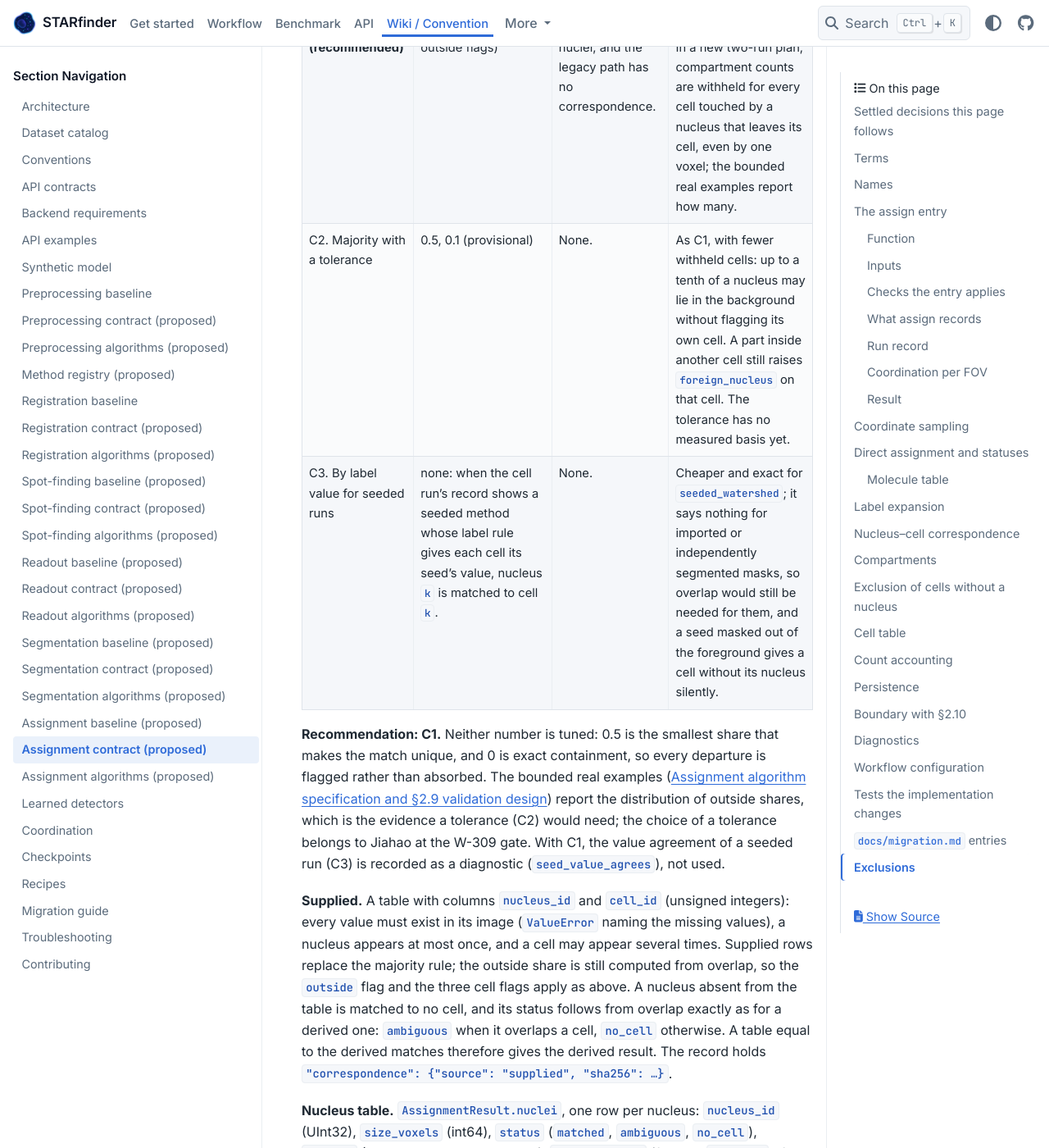
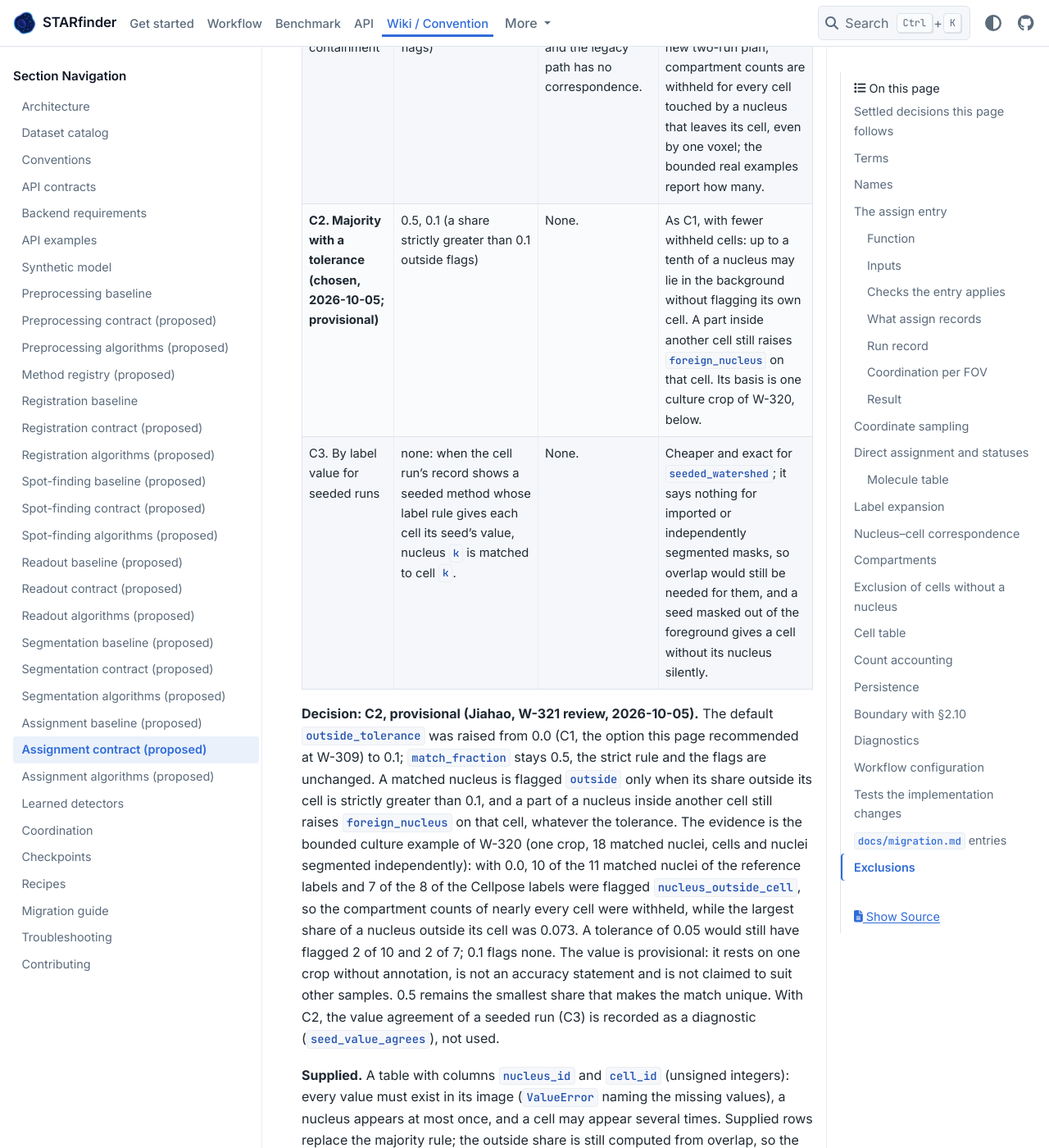
Before and after one commit to wanglab-broad/starfinder, a Sphinx documentation site: the page built from docs/assignment-contract.md, in a window 1280 px wide and 1400 px high, scrolled down 16580 px. Shown: the whole window at 82% size. Built offline with Sphinx 7.4.7 and the PyData theme 0.15.4, drawn with Linux system fonts in a browser that asks for light colours; some of the changed text lies outside the part shown.

Commit message:
feat(w-334): change the default nucleus–cell correspondence to option…
The default `CorrespondenceConfig.outside_tolerance` is now 0.1 (option
C2); `match_fraction` stays 0.5, and the strict `>` rule and the flags
are unchanged. The workflow schema gives both defaults, and an omitted
or partial `correspondence` block falls back to the new default without
any code change. The default is updated in all the pages the issue
names: the contract (C2 marked as chosen on 2026-10-05, provisional,
with the W-320 evidence), the algorithms page (the "Parameters" text,
row A8 and the A8 implemented-checks row), the workflow configuration
page, the API page, and a new …

Linear-Issue: W-334

````diff
--- a/docs/api/assignment.rst
+++ b/docs/api/assignment.rst
@@ -40,8 +40,8 @@ each molecule records ``in_expansion`` and ``original_cell_id``.
 
 With nuclei, :py:func:`~starfinder.assignment.match_nuclei` relates each nucleus to the
 cell holding more than ``match_fraction`` of its voxels
-(:py:class:`~starfinder.assignment.CorrespondenceConfig`, 0.5 and exact containment by
-default) and flags ``several_nuclei``, ``ambiguous_nucleus``, ``nucleus_outside_cell`` and
+(:py:class:`~starfinder.assignment.CorrespondenceConfig`; by default ``match_fraction`` 0.5
+and ``outside_tolerance`` 0.1, a provisional value) and flags ``several_nuclei``, ``ambiguous_nucleus``, ``nucleus_outside_cell`` and
 ``foreign_nucleus``; nothing is repaired. A cell's correspondence is one of
 ``CELL_CORRESPONDENCE`` and its compartments one of ``COMPARTMENT_STATES``: nuclear and
 cytoplasmic counts exist only for ``available`` cells and sum to the whole-cell counts;
--- a/docs/assignment-contract.md
+++ b/docs/assignment-contract.md
@@ -141,7 +141,7 @@ class AssignmentConfig:
 @dataclass(frozen=True)
 class CorrespondenceConfig:
     match_fraction: float = 0.5        # a nucleus is matched when one cell holds more than this share
-    outside_tolerance: float = 0.0     # share of a matched nucleus allowed outside its cell
+    outside_tolerance: float = 0.1     # share of a matched nucleus allowed outside its cell (option C2, provisional)
 ```
 
 `assign_molecules` applies the checks below, samples every molecule, derives or validates
@@ -259,7 +259,7 @@ no path):
     "correspondence": {"source": "overlap", "sha256": null}
   },
   "config": {"expansion": {"distance": 0.7776, "unit": "um", "mode": "planar"}, "legacy_pixel_expansion": false,
-             "correspondence": {"match_fraction": 0.5, "outside_tolerance": 0.0},
+             "correspondence": {"match_fraction": 0.5, "outside_tolerance": 0.1},
              "exclude_cells_without_nucleus": true, "exclusion_source": "default",
              "exclusion_rationale": "possible cell residue; not a biological identity"},
   "sampling": {"rule": "floor(c + 0.5)", "sampled_axes": "zyx"},
@@ -513,16 +513,25 @@ and always carries `ambiguous_nucleus`, so its compartments are withheld.
 
 | Option | `match_fraction`, `outside_tolerance` | Effect on the golden digests | Effect on the existing outputs |
 | --- | --- | --- | --- |
-| **C1. Majority and containment (recommended)** | 0.5 (strict majority), 0.0 (any voxel outside flags) | None: the golden test has no nuclei, and the legacy path has no correspondence. | None of today's files has correspondence. In a new two-run plan, compartment counts are withheld for every cell touched by a nucleus that leaves its cell, even by one voxel; the bounded real examples report how many. |
-| C2. Majority with a tolerance | 0.5, 0.1 (provisional) | None. | As C1, with fewer withheld cells: up to a tenth of a nucleus may lie in the background without flagging its own cell. A part inside another cell still raises `foreign_nucleus` on that cell. The tolerance has no measured basis yet. |
+| C1. Majority and containment | 0.5 (strict majority), 0.0 (any voxel outside flags) | None: the golden test has no nuclei, and the legacy path has no correspondence. | None of today's files has correspondence. In a new two-run plan, compartment counts are withheld for every cell touched by a nucleus that leaves its cell, even by one voxel; the bounded real examples report how many. |
+| **C2. Majority with a tolerance (chosen, 2026-10-05; provisional)** | 0.5, 0.1 (a share strictly greater than 0.1 outside flags) | None. | As C1, with fewer withheld cells: up to a tenth of a nucleus may lie in the background without flagging its own cell. A part inside another cell still raises `foreign_nucleus` on that cell. Its basis is one culture crop of W-320, below. |
 | C3. By label value for seeded runs | none: when the cell run's record shows a seeded method whose label rule gives each cell its seed's value, nucleus `k` is matched to cell `k`. | None. | Cheaper and exact for `seeded_watershed`; it says nothing for imported or independently segmented masks, so overlap would still be needed for them, and a seed masked out of the foreground gives a cell without its nucleus silently. |
 
-**Recommendation: C1.** Neither number is tuned: 0.5 is the smallest share that makes the
-match unique, and 0 is exact containment, so every departure is flagged rather than
-absorbed. The bounded real examples ({doc}`assignment-algorithms`) report the distribution
-of outside shares, which is the evidence a tolerance (C2) would need; the choice of a
-tolerance belongs to Jiahao at the W-309 gate. With C1, the value agreement of a seeded run
-(C3) is recorded as a diagnostic (`seed_value_agrees`), not used.
+**Decision: C2, provisional (Jiahao, W-321 review, 2026-10-05).** The default
+`outside_tolerance` was raised from 0.0 (C1, the option this page recommended at W-309) to
+0.1; `match_fraction` stays 0.5, the strict rule and the flags are unchanged. A matched
+nucleus is flagged `outside` only when its share outside its cell is strictly greater
+than 0.1, and a part of a nucleus inside another cell still raises `foreign_nucleus` on
+that cell, whatever the tolerance. The evidence is the bounded culture example of W-320
+(one crop, 18 matched nuclei, cells and nuclei segmented independently): with 0.0, 10 of
+the 11 matched nuclei of the reference labels and 7 of the 8 of the Cellpose labels were
+flagged `nucleus_outside_cell`, so the compartment counts of nearly every cell were
+withheld, while the largest share of a nucleus outside its cell was 0.073. A tolerance of
+0.05 would still have flagged 2 of 10 and 2 of 7; 0.1 flags none. The value is
+provisional: it rests on one crop without annotation, is not an accuracy statement and
+is not claimed to suit other samples. 0.5 remains the smallest share that makes the match
+unique. With C2, the value agreement of a seeded run (C3) is recorded as a diagnostic
+(`seed_value_agrees`), not used.
 
 **Supplied.** A table with columns `nucleus_id` and `cell_id` (unsigned integers):
 every value must exist in its image (`ValueError` naming the missing values), a nucleus
@@ -792,7 +801,7 @@ assignment:
   nuclei: nucleus          # a segmentation run name, or null
   population: final        # final (accepted reads) or called
   expansion: null          # or {distance: 0.78, unit: um, mode: planar}
-  correspondence: {match_fraction: 0.5, outside_tolerance: 0.0}
+  correspondence: {match_fraction: 0.5, outside_tolerance: 0.1}
   exclude_cells_without_nucleus: null   # null: on when nuclei is set
 ```
 
````
Also changed, not shown: docs/assignment-algorithms.md (+13 -8 lines), docs/migration.md (+17 -0 lines), docs/workflow-configuration.md (+3 -2 lines), 5 other files.
